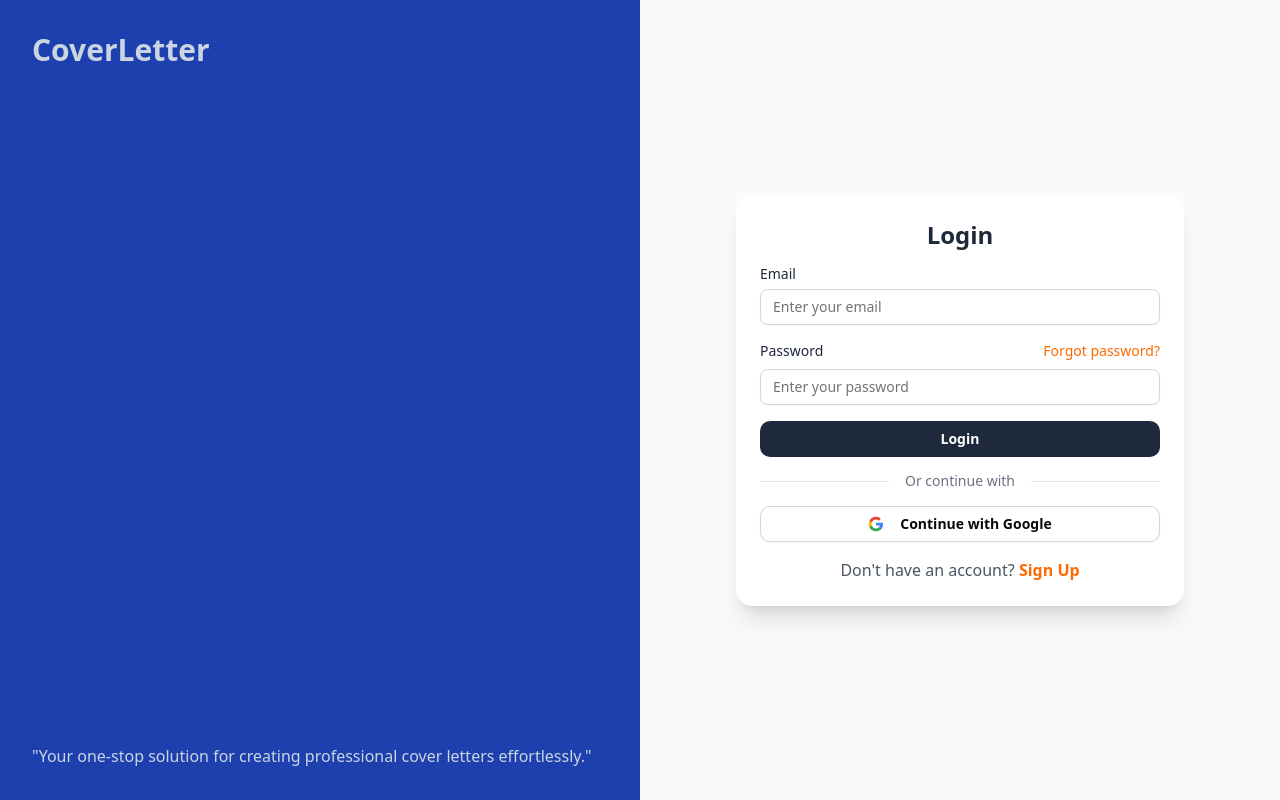
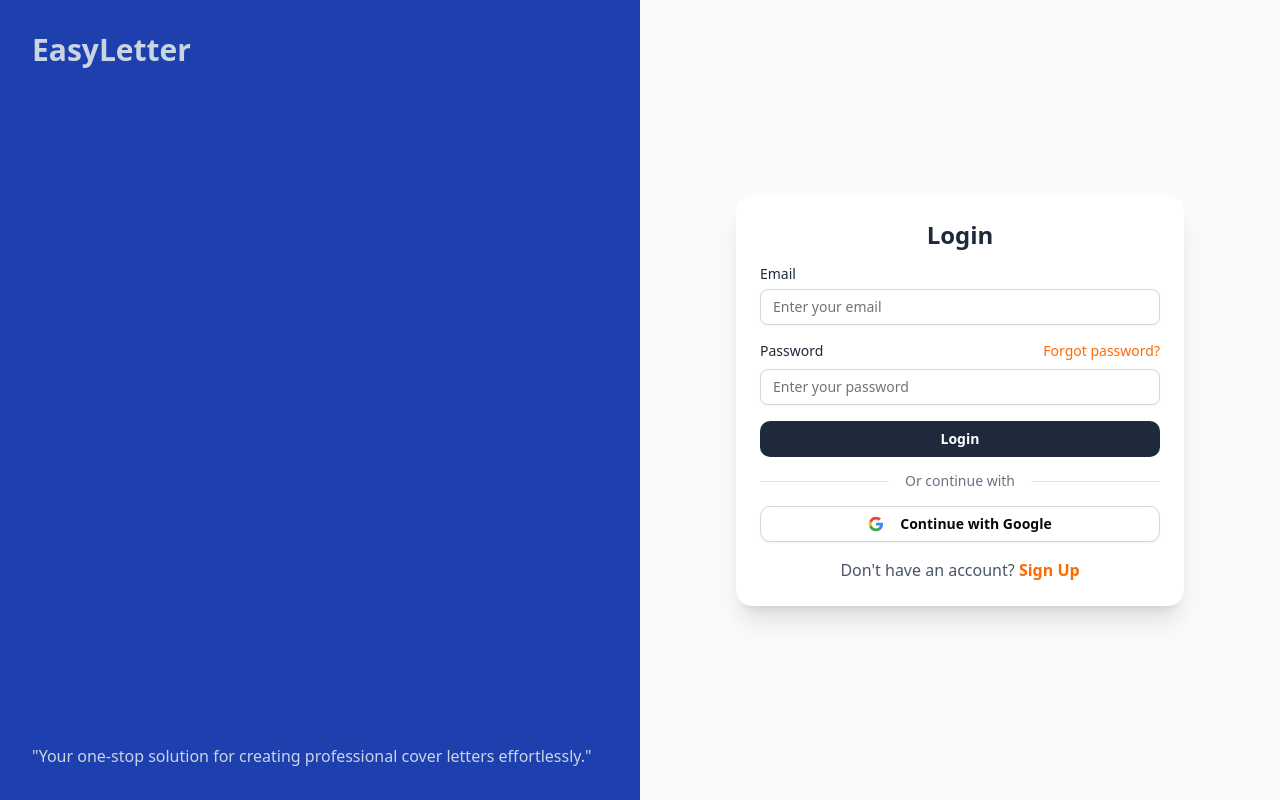
Before and after one commit to AndiMahardika/cover-letter, a Next.js app: page /login in a window 1280 px wide. Built offline with nearby package versions, Linux system fonts and the light colour scheme; no server answers.

Commit message:
minor fix

```diff
--- a/src/app/(auth)/template.tsx
+++ b/src/app/(auth)/template.tsx
@@ -3,7 +3,7 @@ export default function AuthPage({children}: {children: React.ReactNode}) {
     <div className="min-h-screen flex">
       <div className="hidden lg:flex lg:w-1/2 bg-navy-800 flex-col justify-between p-8">
           <h3 className="text-3xl font-bold text-slate-300 flex gap-x-2">
-            CoverLetter
+            EasyLetter
           </h3>
           <p className="text-slate-300 font-medium">
             "Your one-stop solution for creating professional cover letters effortlessly."
--- a/src/components/landing-page/header.tsx
+++ b/src/components/landing-page/header.tsx
@@ -13,7 +13,7 @@ export default function Header() {
         <div className="flex items-center justify-between px-4 sm:px-6 py-4">
           <div className="flex items-center space-x-8">
             <div className="flex items-center space-x-2">
-              <span className="font-bold text-lg sm:text-xl">Cover Letter</span>
+              <span className="font-bold text-lg sm:text-xl">Easy Letter</span>
             </div>
             <nav className="hidden md:flex items-center space-x-6 text-sm">
               <div className="flex items-center space-x-1 hover:text-gray-300 cursor-pointer">
```
